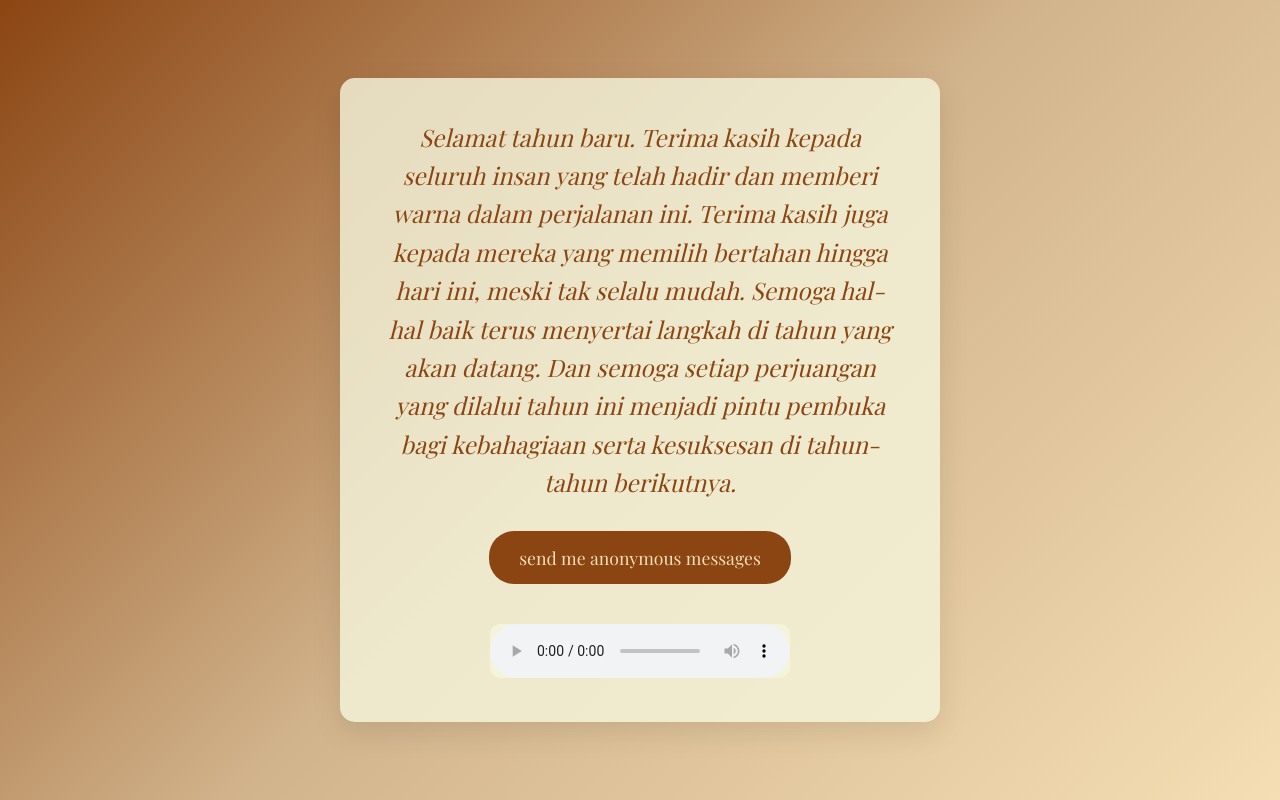
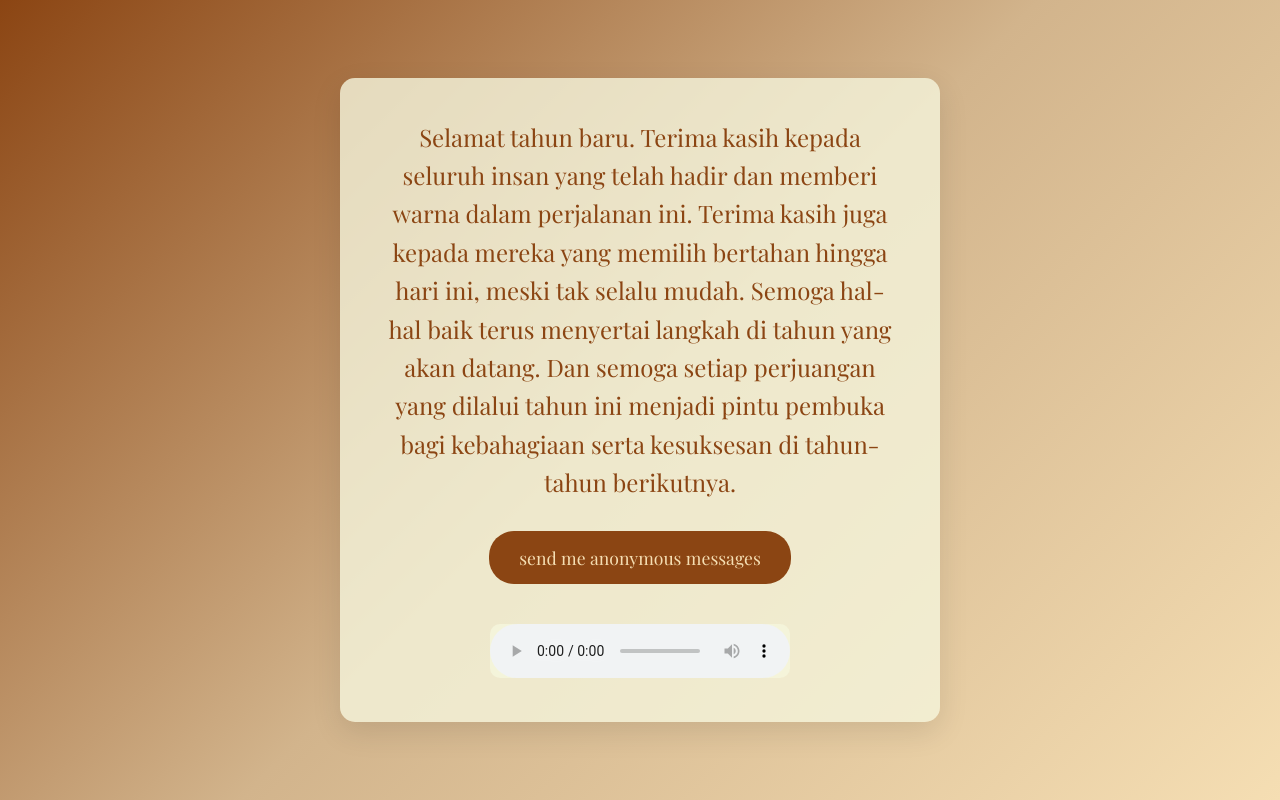
Before and after one commit to azmiaana/messagenewyear, a plain HTML site: page index.html in a window 1280 px wide. Drawn offline with nearby package versions, Linux system fonts and the light colour scheme; a web font is replaced by a local one.

Commit message:
Update style.css

```diff
--- a/style.css
+++ b/style.css
@@ -54,7 +54,7 @@ body {
     font-size: 1.5rem;
     line-height: 1.6;
     margin-bottom: 30px;
-    font-style: italic; /* Sedikit emosional dan aesthetic */
+    font-style: times new roman; /* Sedikit emosional dan aesthetic */
     color: #8B4513; /* Cokelat untuk nuansa hangat */
 }
 
```
